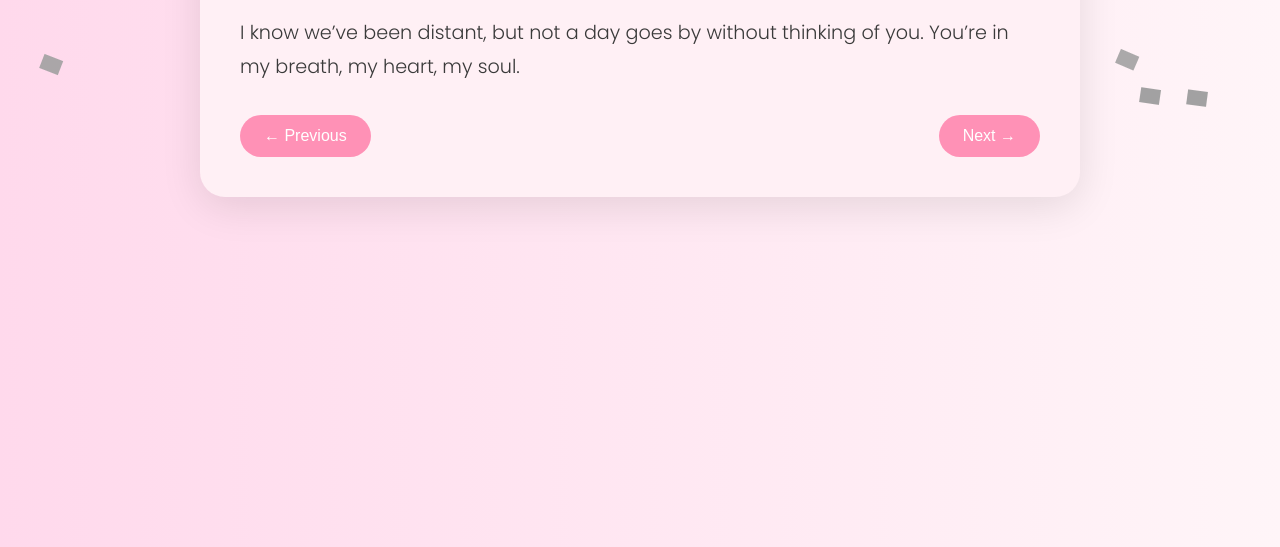
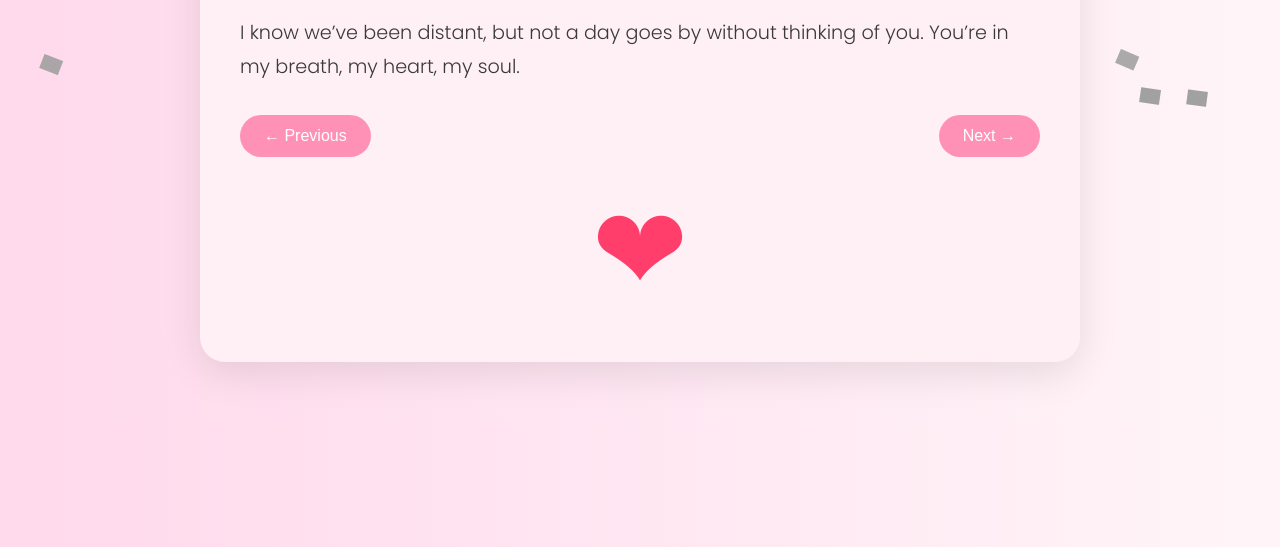
Before and after one commit to Pkgamer1628/sorry-tannaaa, a plain HTML site: page index.html in a window 1280 px wide. Shown: the part 253-800 px from the top of the page. Drawn offline with Linux system fonts and the light colour scheme; grey boxes are pictures that could not be loaded.

Commit message:
Update index.html

```diff
--- a/index.html
+++ b/index.html
@@ -71,6 +71,18 @@
       animation: float 10s linear infinite;
       opacity: 0.6;
     }
+    .big-heart {
+      text-align: center;
+      font-size: 6em;
+      color: #ff3e6c;
+      margin-top: 20px;
+      animation: pulse 2s infinite;
+    }
+    @keyframes pulse {
+      0% { transform: scale(1); opacity: 0.8; }
+      50% { transform: scale(1.2); opacity: 1; }
+      100% { transform: scale(1); opacity: 0.8; }
+    }
     @keyframes float {
       0% {transform: translateY(100vh) rotate(0); opacity: 0;}
       50% {opacity: 1;}
@@ -117,10 +129,12 @@
       <button onclick="prevLetter()">← Previous</button>
       <button onclick="nextLetter()">Next →</button>
     </div>
+
+    <div class="big-heart">❤</div>
   </div>
 
   <audio autoplay loop>
-    <source src="https://cdn.pixabay.com/audio/2022/03/15/audio_222a99f24e.mp3" type="audio/mpeg">
+    <source src="https://cdn.pixabay.com/audio/2023/04/18/audio_e9d00521a1.mp3" type="audio/mpeg">
     Your browser does not support the audio element.
   </audio>
 
```
